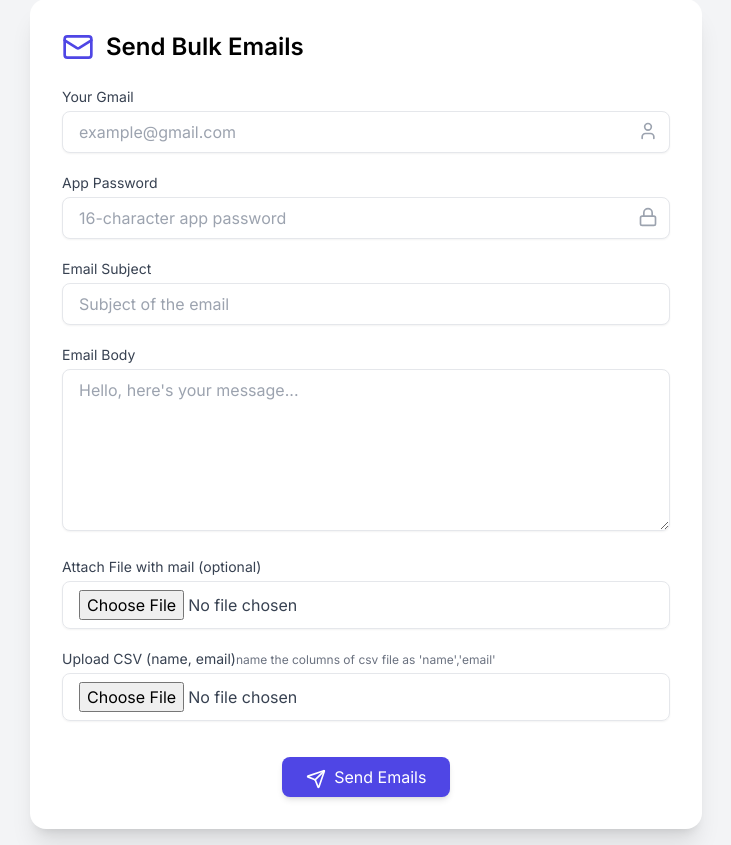
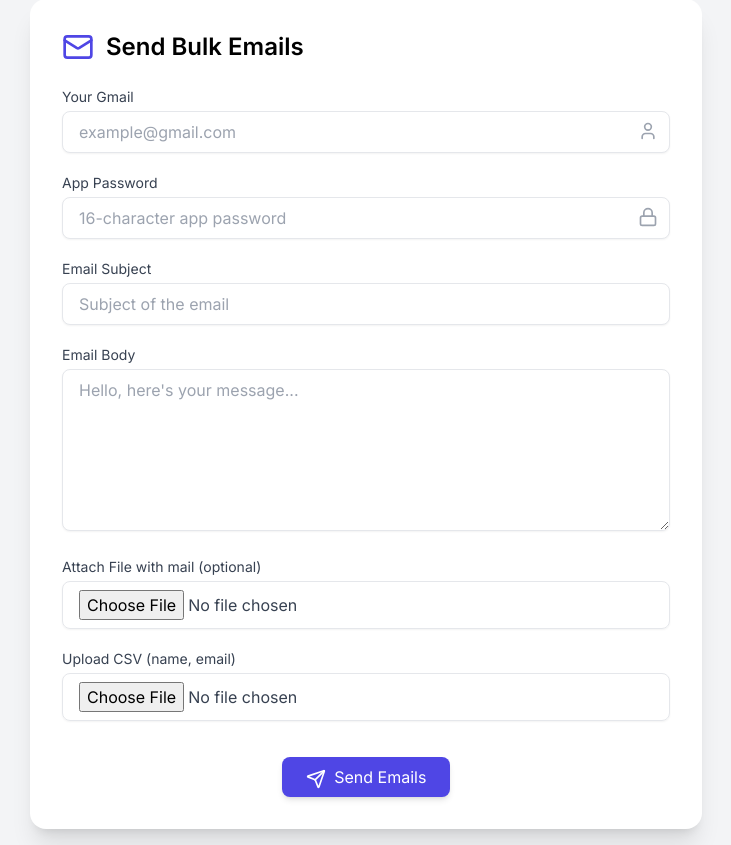
Before and after one commit to namanabbad02/Bulk-Email, a Flask app: page / in a window 1280 px wide. Shown: the part 17-862 px from the top of the page, without its empty margins (274-1005 px from the left). Run offline with Flask 3, Linux system fonts and the light colour scheme; some libraries are stand-ins or nearby versions.

Commit message:
Update index.html

```diff
--- a/templates/index.html
+++ b/templates/index.html
@@ -126,7 +126,7 @@
 
       <!-- CSV Upload -->
       <div>
-        <label class="block text-sm font-medium text-gray-700 mb-1">Upload CSV (name, email)<span class="text-xs text-gray-500">name the columns of csv file as 'name','email'</span></label>
+        <label class="block text-sm font-medium text-gray-700 mb-1">Upload CSV (name, email)</label>
         <input type="file" name="file" accept=".csv"
           class="w-full text-gray-700 border px-4 py-2 rounded-lg shadow-sm focus:outline-none focus:ring-2 focus:ring-indigo-500"
           required>
```
